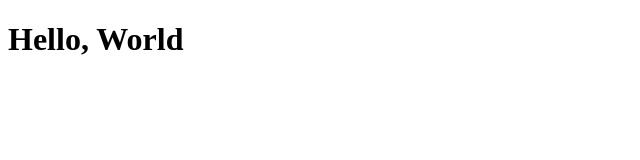
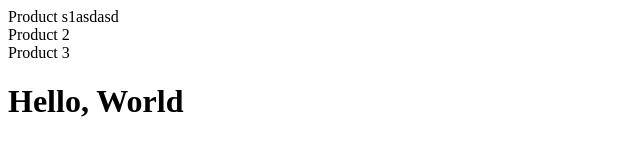
Before and after one commit to OmarAdelAttia/project-demo, a plain HTML site: page index.html in a window 1280 px wide. Shown: the whole page, without its empty margins (0-640 px from the left). Drawn offline with Linux system fonts and the light colour scheme.

Commit message:
add test products

```diff
--- a/index.html
+++ b/index.html
@@ -10,6 +10,19 @@
 
 <body>
 
+    <div>
+        Product s1asdasd
+    </div>
+
+    <div>
+        Product 2
+    </div>
+
+    <div>
+        Product 3
+    </div>
+
+
     <h1>Hello, World</h1>
     <script src="app.js"></script>
 </body>
```
